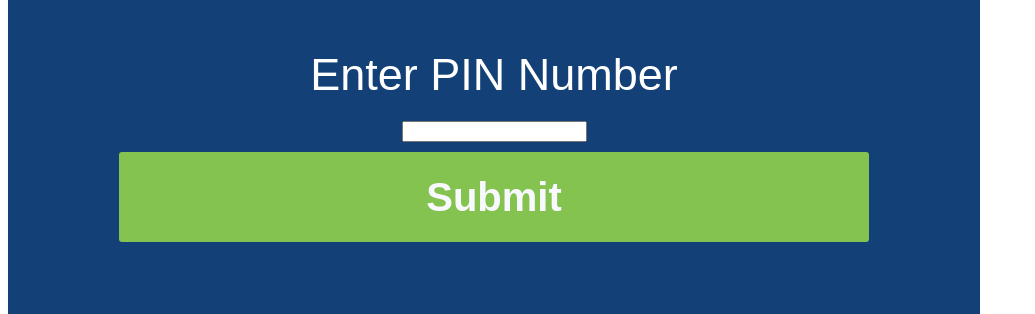
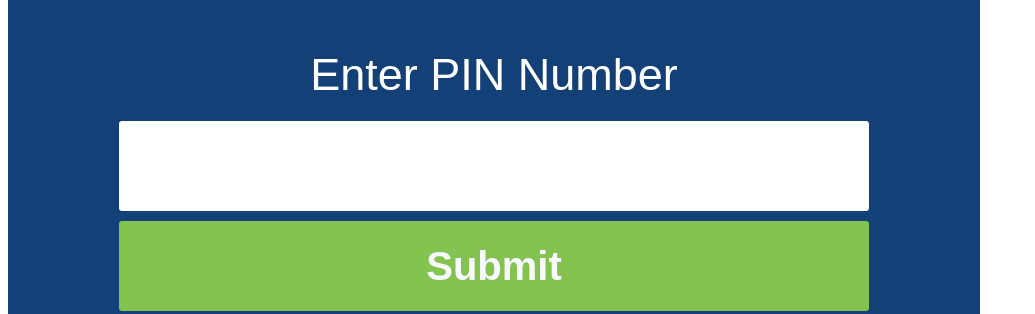
Before and after one commit to kklee998/AhLeong, a website: page pin.html in a window 1280 px wide. Shown: the part 530-844 px from the top of the page, without its empty margins (0-1035 px from the left). Drawn offline with Linux system fonts and the light colour scheme.

Commit message:
html edit

```diff
--- a/pin.html
+++ b/pin.html
@@ -101,7 +101,7 @@
         <div class="span">
             <label>Enter PIN Number</label>
         </div>
-        <input type="text"  name="pincode" maxlength="4"  id="pin" pattern="\d{4}" required/>
+        <input class="box" type="text"  name="pincode" maxlength="4"  id="pin" pattern="\d{4}" required/>
         <br>
         <input class="button" type="Submit" value="Submit" id="submitButton"/>
     </form>
```
